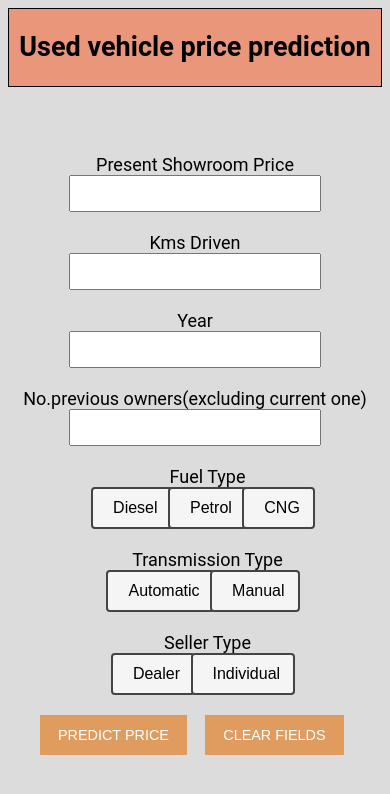
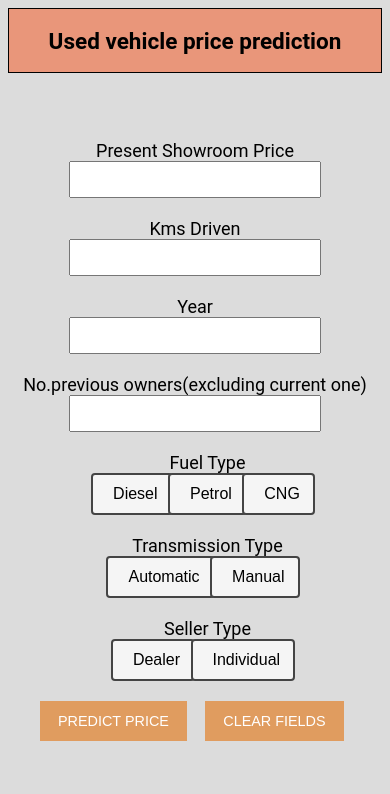
Before and after one commit to piyushkurkute/vehicle-selling-price-prediction, a plain HTML site: page static/index.html in a window 390 px wide. Drawn offline with nearby package versions, Linux system fonts and the light colour scheme; files that its build step writes are made by us from their sources; files whose address does not match are found by name.

Commit message:
Add files via upload

```diff
--- a/static/app_css.css
+++ b/static/app_css.css
@@ -132,7 +132,9 @@ select{
 		width: 100%;
 		font-family: Roboto;
 		font-size: 18px;
+		padding-bottom: 20px;
 	}
+	.header{font-size: 15px;}
 	.div_outer, .div_types {
 		width: -webkit-fill-available;
 		margin-top: 0px !important;
```
